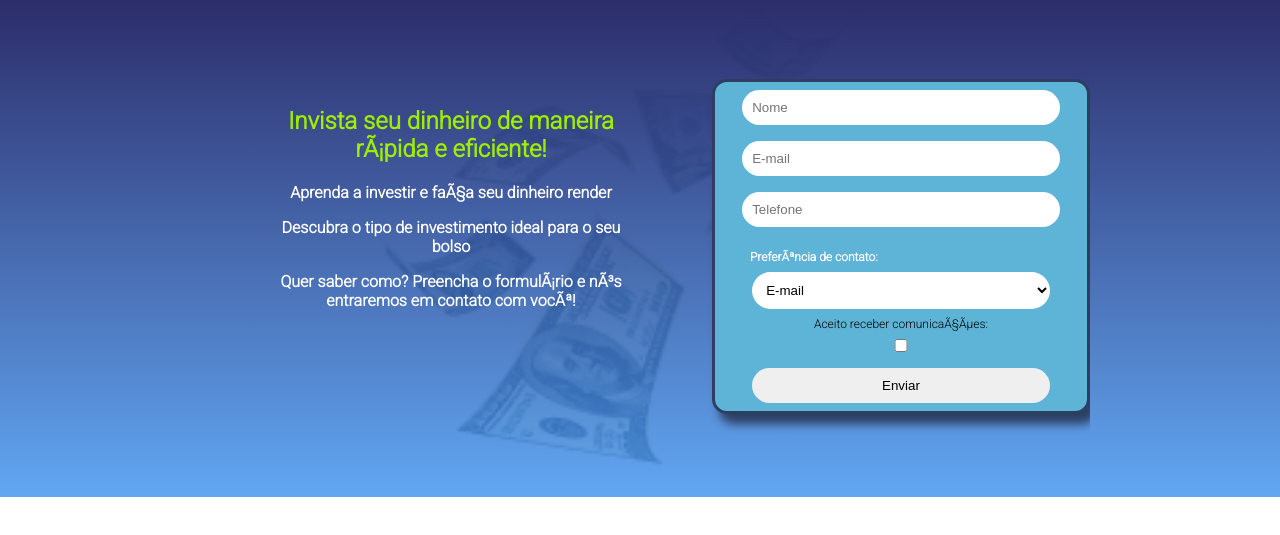
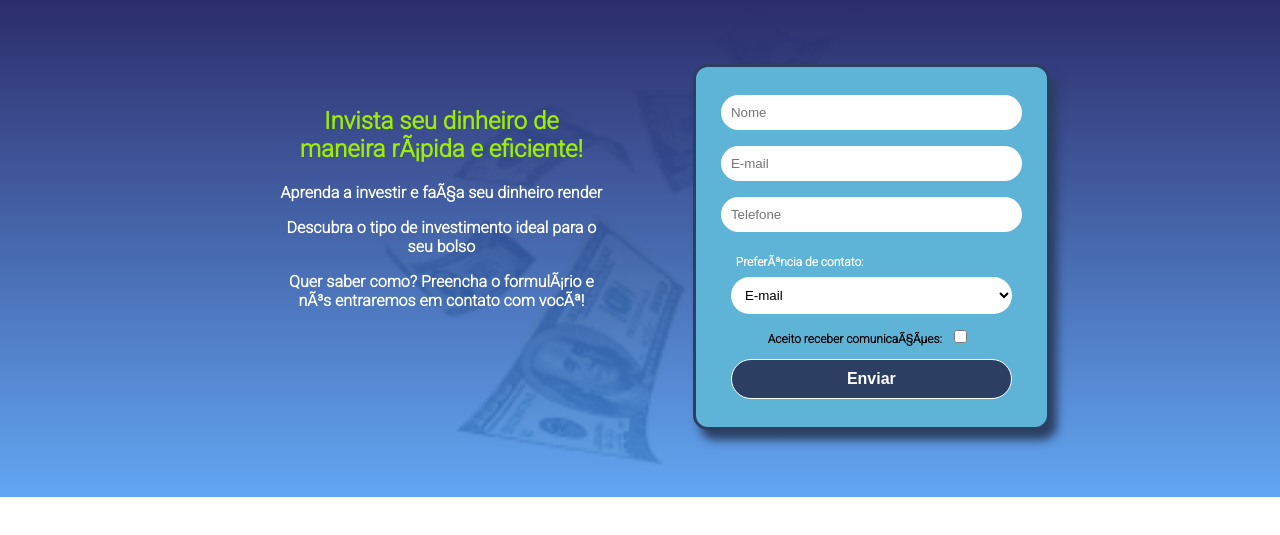
Before and after one commit to marianapcorrea/LandingPage-Investimentos, a plain HTML site: page index.html in a window 1280 px wide. Shown: the part 199-734 px from the top of the page. Drawn offline with Linux system fonts and the light colour scheme.

Commit message:
Continua a estilizaçao do formulario. Ajusta display de chackbox e espaçamento do formulario)

```diff
--- a/style.css
+++ b/style.css
@@ -58,7 +58,8 @@ main {
     border-radius: 15px;
     border:#2c3f63 solid 3px;
     box-shadow: 7px 10px 10px #2c3f63;
-    margin:  auto;
+    margin:  auto 40px auto 0;
+    padding: 20px 0;
 }
 
 .formulario input, .formulario select {
@@ -77,12 +78,27 @@ main {
     font-size: 12px;
     text-align: center;
     display: block;
+    font-weight: bold;
+    padding-top: 15px;
+}
+
+.checkbox input, .checkbox label{
+    width: auto;
+    display: inline;
+    padding: 20px 0;
 }
 
 #contato{
     color: white;
-    font-weight: bold;
     text-align: start;
-    padding-left: 35px;
-    padding-top: 15px;
+    padding-left: 40px;
+    font-weight: bolder;
 }
+
+.formulario input[type="submit"] {
+    background-color: #2c3f63;
+    border:white solid 1px;
+    color: white;
+    font-size: 16px;
+    font-weight: bolder;
+}
```
